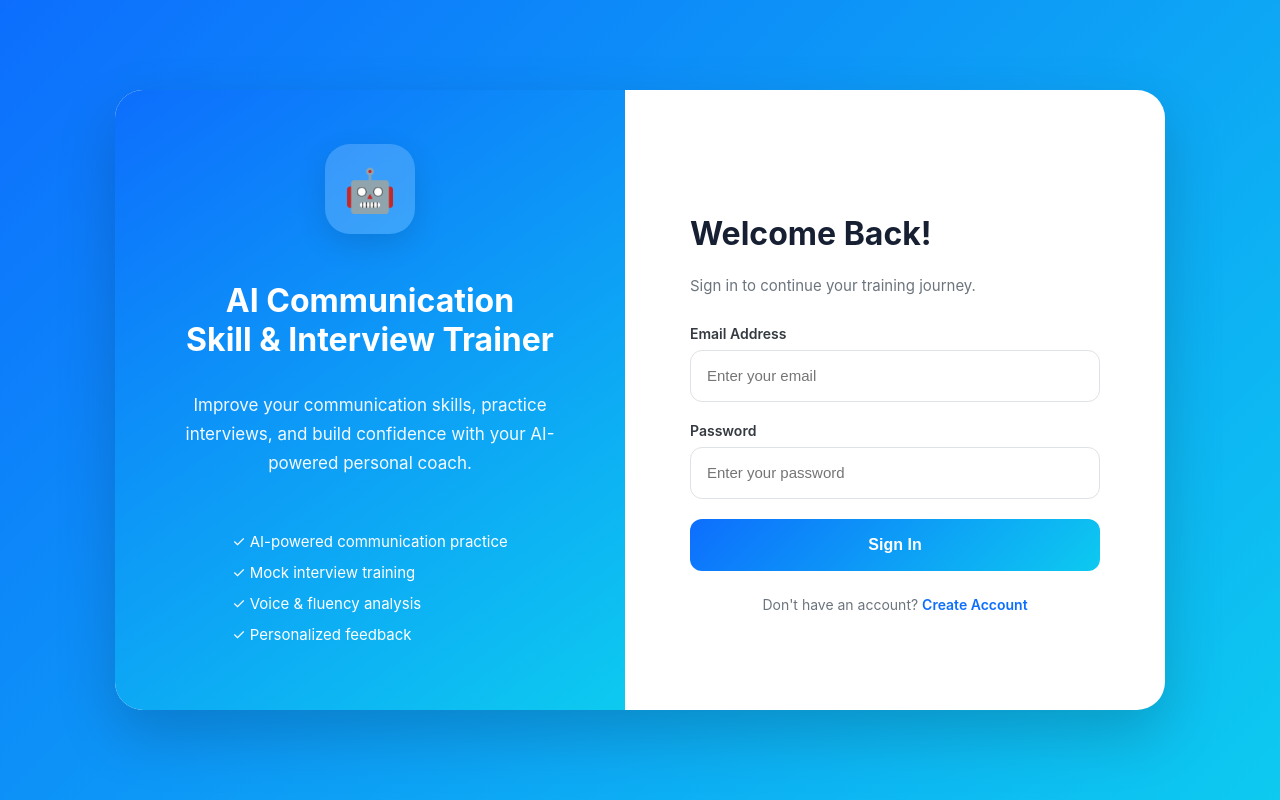
After one commit to isrigugan24/AI-DRIVEN-COMMUNICATION-SKILL-MOCK-INTERVIEW-TRAINER, a Flask app: page /login in a window 1280 px wide. The commit adds this page. Run offline with Flask 3, Linux system fonts and the light colour scheme.

Commit message:
Fix logout and login profile handling

```diff
--- a/app.py
+++ b/app.py
@@ -6,6 +6,9 @@ from datetime import datetime, timedelta
 from flask import Flask, render_template, request, redirect, url_for, jsonify, send_from_directory, session
 from flask_sqlalchemy import SQLAlchemy
 from werkzeug.utils import secure_filename
+from werkzeug.security import generate_password_hash,check_password_hash
+from flask import session
+from functools import wraps
 import asyncio
 import edge_tts
 
@@ -27,10 +30,20 @@ os.makedirs(app.config['AUDIO_FOLDER'], exist_ok=True)
 
 db = SQLAlchemy(app)
 
+def login_required(f):
+    @wraps(f)
+    def decorated_function(*args, **kwargs):
+        if "user_id" not in session:
+            return redirect(url_for("login"))
+        return f(*args, **kwargs)
+
+    return decorated_function
+
 class User(db.Model):
     id = db.Column(db.Integer, primary_key=True)
     name = db.Column(db.String(100), nullable=False)
     email = db.Column(db.String(120), unique=True, nullable=False)
+    password_hash = db.Column(db.String(225),nullable=False)
     role = db.Column(db.String(50), nullable=False)
     avatar_path = db.Column(db.String(255), nullable=True)
 
@@ -191,6 +204,60 @@ with app.app_context():
         db.session.delete(old_user)
         db.session.commit()
 
+@app.route("/signup", methods=["GET", "POST"])
+def signup():
+    if request.method == "POST":
+        name = request.form.get("name")
+        email = request.form.get("email")
+        password = request.form.get("password")
+
+        if not name or not email or not password:
+            return render_template("signup.html", error="Please fill all fields.")
+
+        existing_user = User.query.filter_by(email=email).first()
+
+        if existing_user:
+            return render_template("signup.html", error="Email already registered.")
+
+        user = User(
+            name=name,
+            email=email,
+            password_hash=generate_password_hash(password),
+            role="Learner"
+        )
+
+        db.session.add(user)
+        db.session.commit()
+
+        session["user_id"] = user.id
+
+        return redirect(url_for("dashboard"))
+
+    return render_template("signup.html")
+
+
+@app.route("/login", methods=["GET", "POST"])
+def login():
+    if request.method == "POST":
+        email = request.form.get("email")
+        password = request.form.get("password")
+
+        user = User.query.filter_by(email=email).first()
+
+        if user and check_password_hash(user.password_hash, password):
+            session["user_id"] = user.id
+            return redirect(url_for("dashboard"))
+
+        return render_template("login.html", error="Invalid email or password.")
+
+    return render_template("login.html")
+
+
+# 👇 YOUR EXISTING ROUTES CONTINUE BELOW
+@app.route("/")
+def home():
+    return redirect(url_for("dashboard"))
+
 def allowed_file(filename):
     return '.' in filename and filename.rsplit('.', 1)[1].lower() in ALLOWED_EXTENSIONS
 
@@ -441,11 +508,20 @@ def uploaded_file(filename):
 # -------------------------------------------------------------
 # Routing: Dashboard & Dynamic Stats
 # -------------------------------------------------------------
-@app.route('/')
+@app.route('/dashboard')
 def dashboard():
-    """Main dashboard view with dynamically calculated stats."""
     stats = compute_dashboard_stats()
-    return render_template('dashboard.html', stats=stats)
+
+    user = None
+
+    if "user_id" in session:
+        user = User.query.get(session["user_id"])
+
+    return render_template(
+        'dashboard.html',
+        stats=stats,
+        user=user
+    )
 
 @app.route('/api/dashboard/stats')
 def api_dashboard_stats():
@@ -455,8 +531,8 @@ def api_dashboard_stats():
 
 @app.route('/logout')
 def logout():
-    """Dummy logout route."""
-    return redirect(url_for('dashboard'))
+    session.clear()
+    return redirect(url_for("dashboard"))
 
 @app.route('/profile/update', methods=['POST'])
 def update_profile():
@@ -887,6 +963,7 @@ def analyze_communication_input(text, mode='voice', input_lang='en', reply_lang=
 # Routing: Communication Skill Development Module
 # -------------------------------------------------------------
 @app.route('/communication')
+@login_required
 def communication():
     """Communication module interface supporting multilingual voice and English text."""
     languages = [
@@ -1168,11 +1245,13 @@ def complete_communication_session():
 # Routing: Interview Skill Development Module
 # -------------------------------------------------------------
 @app.route('/interview')
+@login_required
 def interview():
     """Mock interview module interface."""
     return render_template('interview.html')
 
 @app.route('/voice-trainer')
+@login_required
 def voice_trainer():
     """Real-time AI Voice Communication Trainer module."""
     return render_template('voice_trainer.html', languages=SUPPORTED_LANGUAGES)
--- a/static/css/style.css
+++ b/static/css/style.css
@@ -598,3 +598,207 @@ body {
     0%, 100% { height: 6px; background-color: rgba(255, 255, 255, 0.4); }
     50% { height: 22px; background-color: #ffffff; box-shadow: 0 0 5px rgba(255,255,255,0.8); }
 }
+/* =========================================================
+   LOGIN / SIGNUP PAGE
+   ========================================================= */
+
+.auth-page {
+    min-height: 100vh;
+    margin: 0;
+    display: flex;
+    align-items: center;
+    justify-content: center;
+    background: linear-gradient(135deg, #0d6efd, #0dcaf0);
+    font-family: 'Poppins', 'Inter', 'Segoe UI', sans-serif;
+}
+
+.auth-container {
+    width: 100%;
+    max-width: 1050px;
+    min-height: 620px;
+    display: flex;
+    background: #ffffff;
+    border-radius: 28px;
+    overflow: hidden;
+    box-shadow: 0 25px 60px rgba(0, 0, 0, 0.18);
+}
+
+/* Left side */
+.auth-left {
+    width: 50%;
+    background: linear-gradient(145deg, #0d6efd, #0dcaf0);
+    color: white;
+    display: flex;
+    flex-direction: column;
+    justify-content: center;
+    align-items: center;
+    text-align: center;
+    padding: 50px;
+}
+
+.auth-logo {
+    width: 90px;
+    height: 90px;
+    border-radius: 25px;
+    background: rgba(255, 255, 255, 0.18);
+    display: flex;
+    align-items: center;
+    justify-content: center;
+    font-size: 42px;
+    margin-bottom: 25px;
+    box-shadow: 0 10px 30px rgba(0, 0, 0, 0.12);
+}
+
+.auth-left h1 {
+    font-size: 32px;
+    font-weight: 700;
+    margin-bottom: 15px;
+}
+
+.auth-left p {
+    font-size: 17px;
+    line-height: 1.7;
+    opacity: 0.95;
+    max-width: 400px;
+}
+
+.auth-features {
+    margin-top: 25px;
+    text-align: left;
+}
+
+.auth-feature {
+    margin: 12px 0;
+    font-size: 15px;
+}
+
+/* Right side */
+.auth-right {
+    width: 50%;
+    padding: 55px 65px;
+    display: flex;
+    flex-direction: column;
+    justify-content: center;
+}
+
+.auth-right h2 {
+    color: #172033;
+    font-size: 32px;
+    font-weight: 700;
+    margin-bottom: 8px;
+}
+
+.auth-subtitle {
+    color: #6c757d;
+    margin-bottom: 30px;
+    font-size: 15px;
+}
+
+/* Form */
+.auth-form-group {
+    margin-bottom: 20px;
+}
+
+.auth-form-group label {
+    display: block;
+    font-size: 14px;
+    font-weight: 600;
+    color: #343a40;
+    margin-bottom: 8px;
+}
+
+.auth-input {
+    width: 100%;
+    height: 52px;
+    padding: 0 16px;
+    border: 1px solid #dee2e6;
+    border-radius: 12px;
+    font-size: 15px;
+    outline: none;
+    transition: all 0.3s ease;
+    box-sizing: border-box;
+}
+
+.auth-input:focus {
+    border-color: #0d6efd;
+    box-shadow: 0 0 0 4px rgba(13, 110, 253, 0.1);
+}
+
+.auth-btn {
+    width: 100%;
+    height: 52px;
+    border: none;
+    border-radius: 12px;
+    background: linear-gradient(135deg, #0d6efd, #0dcaf0);
+    color: white;
+    font-size: 16px;
+    font-weight: 600;
+    cursor: pointer;
+    transition: all 0.3s ease;
+}
+
+.auth-btn:hover {
+    transform: translateY(-2px);
+    box-shadow: 0 8px 20px rgba(13, 110, 253, 0.25);
+}
+
+.auth-switch {
+    text-align: center;
+    margin-top: 25px;
+    color: #6c757d;
+    font-size: 14px;
+}
+
+.auth-switch a {
+    color: #0d6efd;
+    font-weight: 600;
+    text-decoration: none;
+}
+
+.auth-switch a:hover {
+    text-decoration: underline;
+}
+
+/* Error message */
+.auth-error {
+    background: #fff1f2;
+    color: #dc3545;
+    border: 1px solid #f5c2c7;
+    border-radius: 10px;
+    padding: 12px 15px;
+    margin-bottom: 20px;
+    font-size: 14px;
+}
+
+/* Mobile */
+@media (max-width: 768px) {
+
+    .auth-container {
+        width: 92%;
+        min-height: auto;
+        flex-direction: column;
+    }
+
+    .auth-left {
+        width: 100%;
+        padding: 35px 25px;
+    }
+
+    .auth-left h1 {
+        font-size: 25px;
+    }
+
+    .auth-features {
+        display: none;
+    }
+
+    .auth-right {
+        width: 100%;
+        padding: 40px 30px;
+        box-sizing: border-box;
+    }
+
+    .auth-right h2 {
+        font-size: 27px;
+    }
+}
--- /dev/null
+++ b/templates/login.html
@@ -0,0 +1,98 @@
+<!DOCTYPE html>
+<html lang="en">
+<head>
+    <meta charset="UTF-8">
+    <meta name="viewport" content="width=device-width, initial-scale=1.0">
+
+    <title>Login | AI Communication Skill & Interview Trainer</title>
+
+    <link rel="stylesheet"
+          href="{{ url_for('static', filename='css/style.css') }}">
+</head>
+
+<body class="auth-page">
+
+<div class="auth-container">
+
+    <!-- LEFT SIDE -->
+    <div class="auth-left">
+
+        <div class="auth-logo">
+            🤖
+        </div>
+
+        <h1>AI Communication<br>Skill & Interview Trainer</h1>
+
+        <p>
+            Improve your communication skills, practice interviews,
+            and build confidence with your AI-powered personal coach.
+        </p>
+
+        <div class="auth-features">
+            <div class="auth-feature">✓ AI-powered communication practice</div>
+            <div class="auth-feature">✓ Mock interview training</div>
+            <div class="auth-feature">✓ Voice & fluency analysis</div>
+            <div class="auth-feature">✓ Personalized feedback</div>
+        </div>
+
+    </div>
+
+
+    <!-- RIGHT SIDE -->
+    <div class="auth-right">
+
+        <h2>Welcome Back!</h2>
+
+        <p class="auth-subtitle">
+            Sign in to continue your training journey.
+        </p>
+
+        {% if error %}
+        <div class="auth-error">
+            {{ error }}
+        </div>
+        {% endif %}
+
+        <form method="POST">
+
+            <div class="auth-form-group">
+                <label for="email">Email Address</label>
+
+                <input
+                    type="email"
+                    id="email"
+                    name="email"
+                    class="auth-input"
+                    placeholder="Enter your email"
+                    required>
+            </div>
+
+            <div class="auth-form-group">
+                <label for="password">Password</label>
+
+                <input
+                    type="password"
+                    id="password"
+                    name="password"
+                    class="auth-input"
+                    placeholder="Enter your password"
+                    required>
+            </div>
+
+            <button type="submit" class="auth-btn">
+                Sign In
+            </button>
+
+        </form>
+
+        <div class="auth-switch">
+            Don't have an account?
+            <a href="{{ url_for('signup') }}">Create Account</a>
+        </div>
+
+    </div>
+
+</div>
+
+</body>
+</html>
```
Also changed, not shown: templates/base.html (+85 -11 lines), templates/signup.html (added, +110 -0 lines), static/images/default-avatar.png (added).
